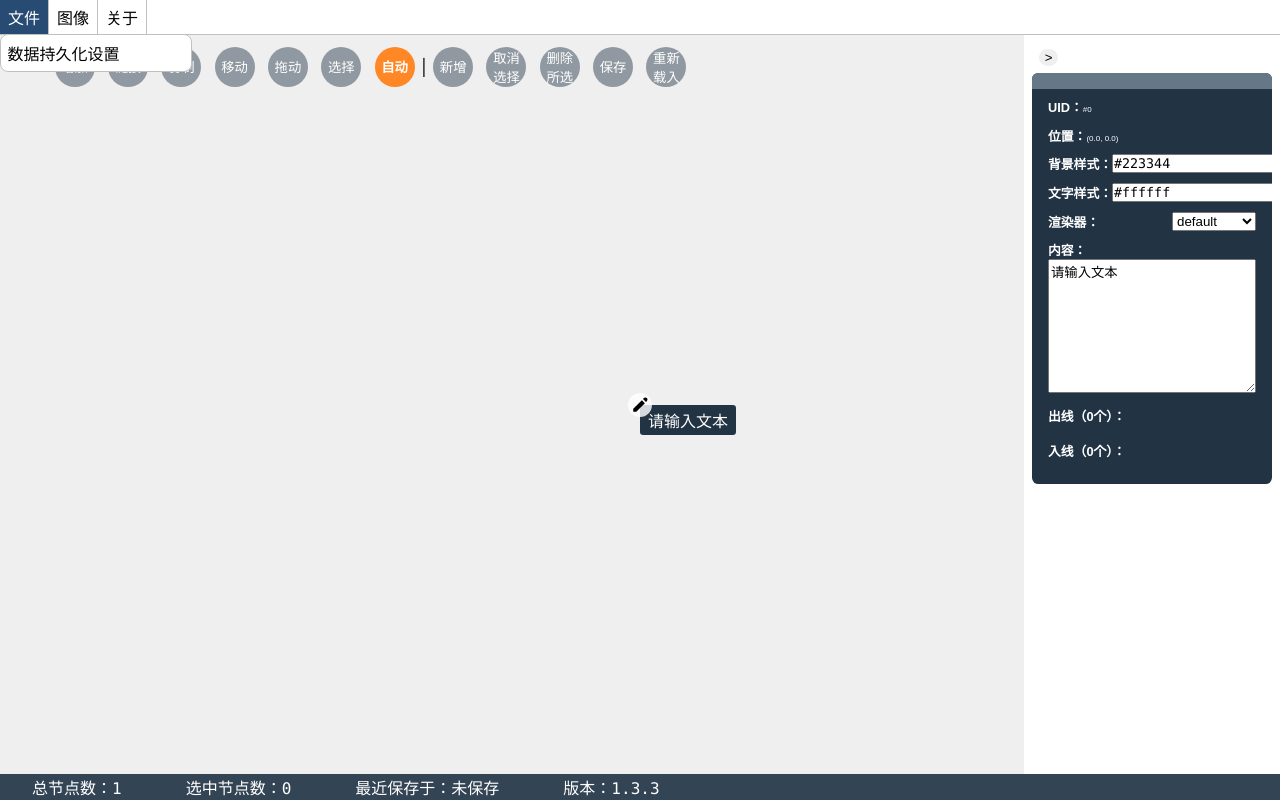
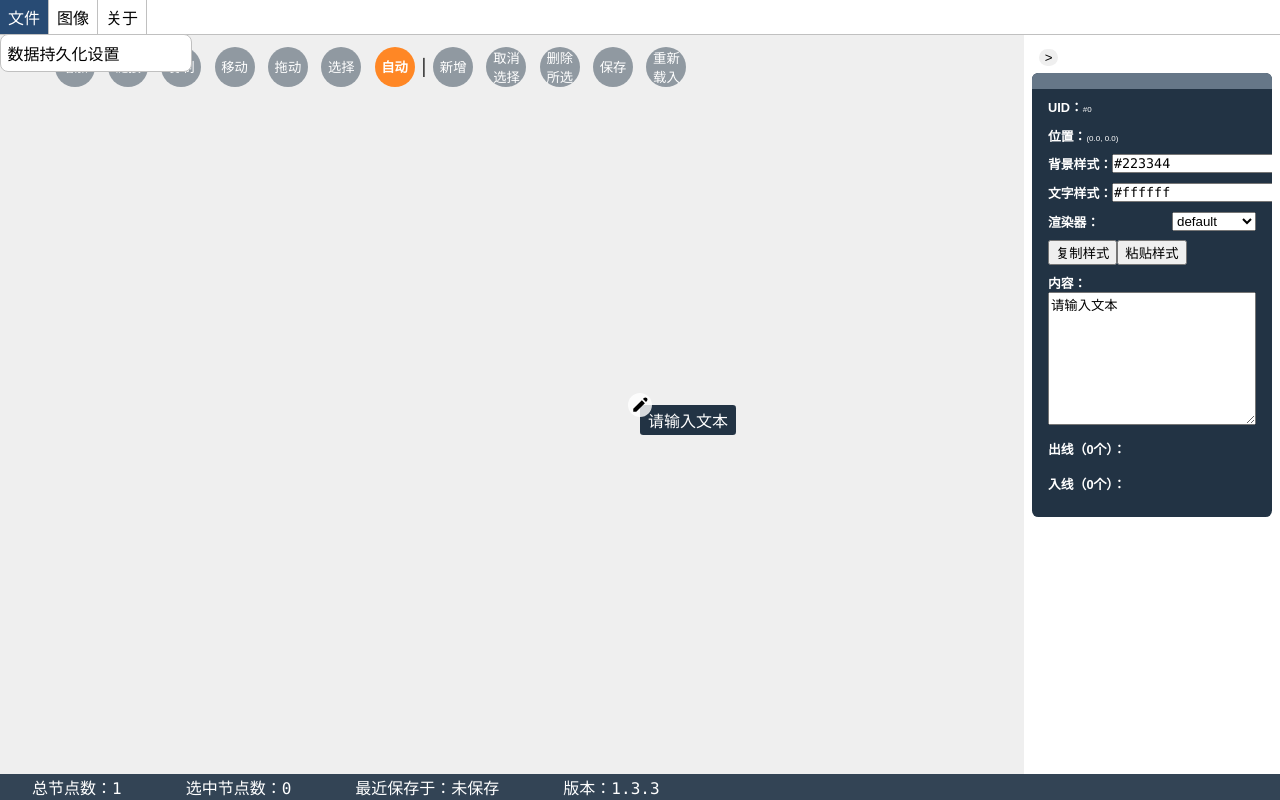
Before and after one commit to TheRiverElder/mind-node-2, a React (Vite) app: page / in a window 1280 px wide. Both pictures are taken after a click on the button "新增". Built offline with nearby package versions, Linux system fonts and the light colour scheme.

Commit message:
添加复制与粘贴样式功能

```diff
--- a/src/components/MindNodeInfo.tsx
+++ b/src/components/MindNodeInfo.tsx
@@ -28,6 +28,7 @@ class MindNodeInfo extends Component<MindNodeInfoProps, MindNodeInfoState> {
             inputingText: props.node.text,
         };
     }
+
     render() {
         const context = this.props.context;
         const { uid, position } = this.props.node;
@@ -96,6 +97,11 @@ class MindNodeInfo extends Component<MindNodeInfoProps, MindNodeInfoState> {
                         </select>
                     </div>
 
+                    <div className="title">
+                        <button onClick={this.copyStyle}>复制样式</button>
+                        <button onClick={this.pasteStyle}>粘贴样式</button>
+                    </div>
+
                     <div>
                         <span className="title">内容：</span>
                         <textarea
@@ -158,7 +164,47 @@ class MindNodeInfo extends Component<MindNodeInfoProps, MindNodeInfoState> {
         } else {
             return '#' + uid;
         }
-    }
+    };
+
+    copyStyle = () => {
+        const node = this.props.node;
+        const data = JSON.stringify({
+            background: node.background,
+            color: node.color,
+            renderer: node.renderer,
+        });
+        const type = "text/plain";
+        const clipboardItem = new ClipboardItem({ [type]: data });
+        navigator.clipboard.write([clipboardItem]);
+    };
+
+    pasteStyle = async () => {
+        const clipboardItems = await navigator.clipboard.read();
+        for (const item of clipboardItems) {
+            if (!item.types.includes("text/plain")) continue;
+            const t = await item.getType('text/plain');
+            const text = await t.text();
+            if (!text) continue;
+            try {
+                const rawData: any = JSON.parse(text);
+                const node = this.props.node;
+                const newData = {
+                    ...node,
+                    background: rawData.background ?? node.background,
+                    color: rawData.color ?? node.color,
+                    renderer: rawData.renderer ?? node.renderer,
+                };
+                this.props.onUpdate(newData);
+                this.setState({
+                    inputingBackground: newData.background,
+                    inputingColor: newData.color,
+                    inputingRenderer: newData.renderer,
+                });
+            } catch (e) {
+                console.error(e);
+            }
+        }
+    };
 }
 
 export default MindNodeInfo;
```
Also changed, not shown: src/App.tsx (+19 -0 lines).
